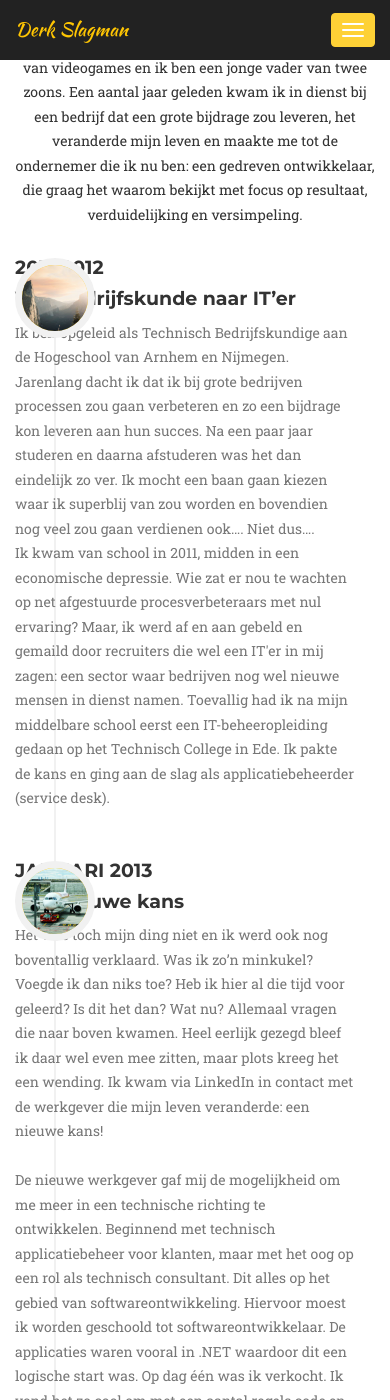
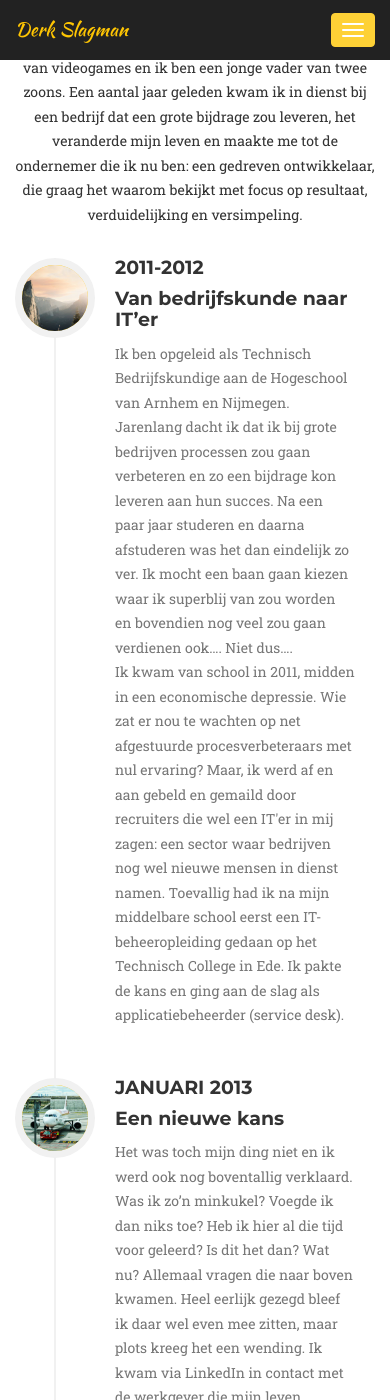
Before and after one commit to dslagman/dslagman.github.io, a Jekyll site: the page built from index.html, in a window 390 px wide and 1400 px high, scrolled down 547 px. Built offline with Jekyll 4.4.1, drawn with Linux system fonts in a browser that asks for light colours; some web fonts are replaced.

Commit message:
reversed styling fix for mobile timeline

```diff
--- a/_includes/css/agency.css
+++ b/_includes/css/agency.css
@@ -469,7 +469,7 @@ section h3.section-subheading {
     float: right;
     position: relative;
     width: 100%;
-    padding: 0 20px 0 0px;
+    padding: 0 20px 0 100px;
     text-align: left;
 }
 
@@ -509,7 +509,7 @@ section h3.section-subheading {
 
 .timeline>li.timeline-inverted>.timeline-panel {
     float: right;
-    padding: 0 20px 0 0px;
+    padding: 0 20px 0 100px;
     text-align: left;
 }
 
```
